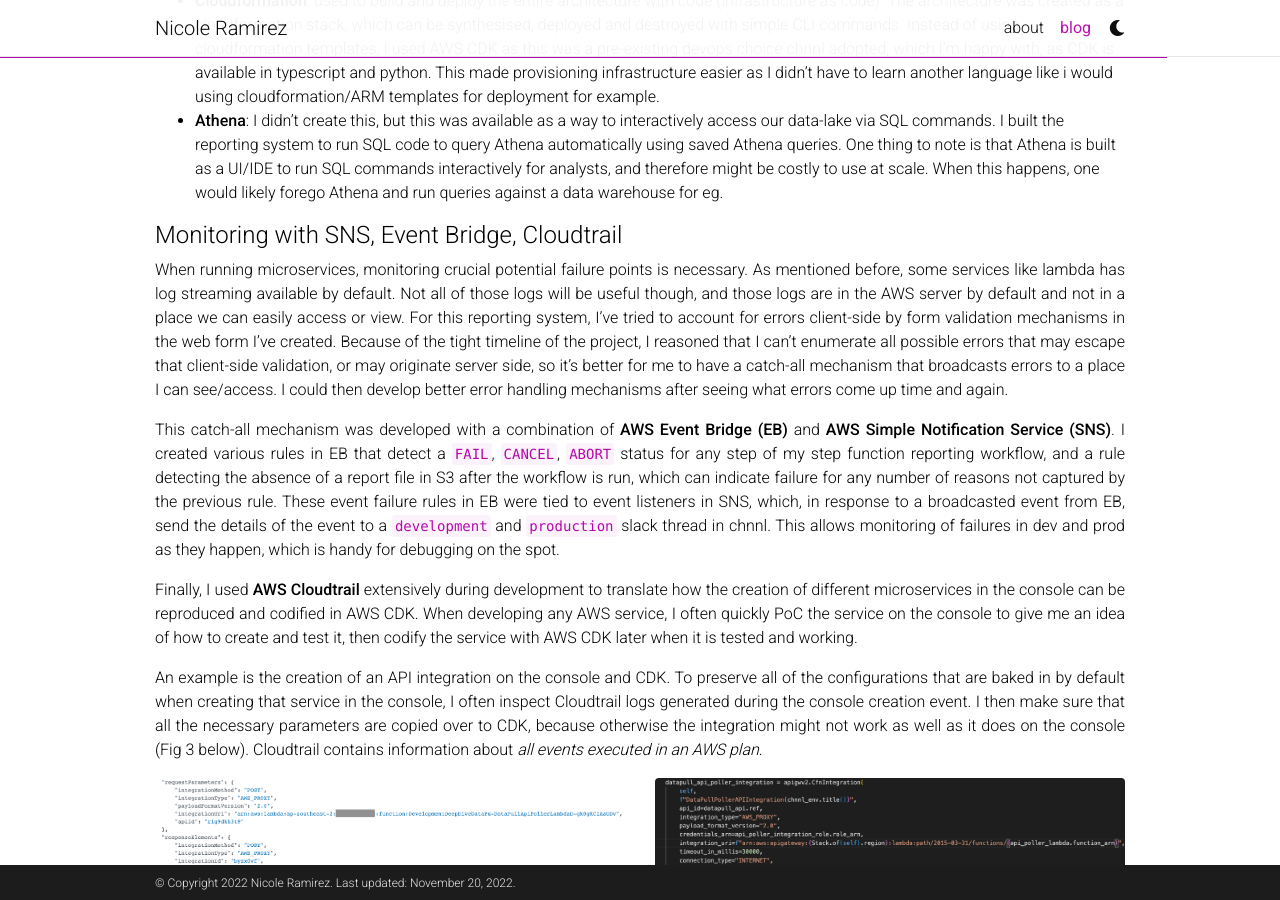
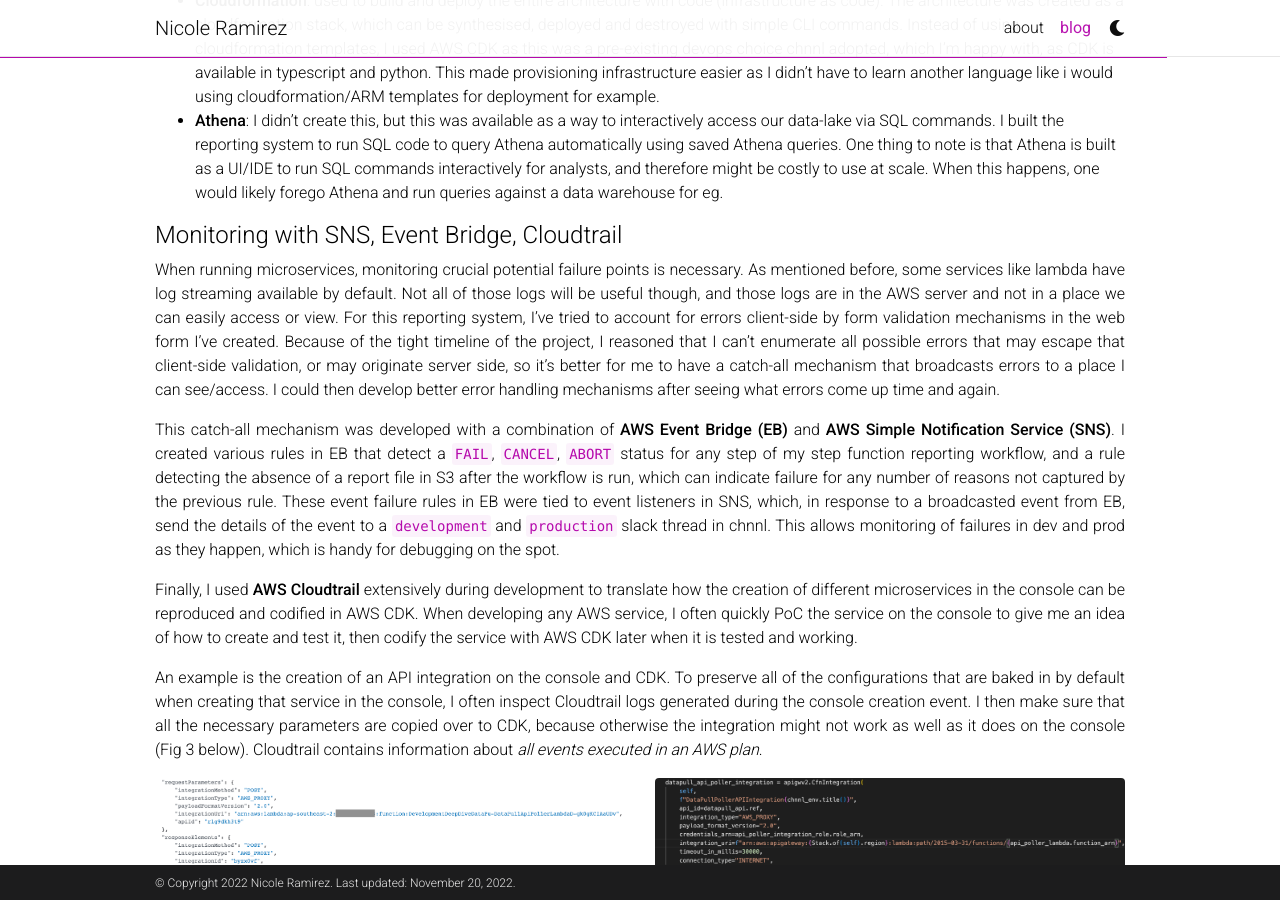
Before and after one commit to nxrmrz/nxrmrz, a Jekyll site: the page built from _posts/2022-11-01-report-automation.md, in a window 1280 px wide and 900 px high, scrolled down 4636 px. Built offline with Jekyll 4.4.1, drawn with Linux system fonts in a browser that asks for light colours; full-size pictures stand in for the smaller copies a plugin makes; comment, search, counter and statistics services are not loaded; a style sheet for code colours, icons or effects is not loaded.

Commit message:
correct grammar

```diff
--- a/_posts/2022-11-01-report-automation.md
+++ b/_posts/2022-11-01-report-automation.md
@@ -89,7 +89,7 @@
 
 #### Monitoring with SNS, Event Bridge, Cloudtrail
 
-When running microservices, monitoring crucial potential failure points is necessary. As mentioned before, some services like lambda has log streaming available by default. Not all of those logs will be useful though, and those logs are in the AWS server by default and not in a place we can easily access or view. For this reporting system, I've tried to account for errors client-side by form validation mechanisms in the web form I've created. Because of the tight timeline of the project, I reasoned that I can't enumerate all possible errors that may escape that client-side validation, or may originate server side, so it's better for me to have a catch-all mechanism that broadcasts errors to a place I can see/access. I could then develop better error handling mechanisms after seeing what errors come up time and again.
+When running microservices, monitoring crucial potential failure points is necessary. As mentioned before, some services like lambda have log streaming available by default. Not all of those logs will be useful though, and those logs are in the AWS server and not in a place we can easily access or view. For this reporting system, I've tried to account for errors client-side by form validation mechanisms in the web form I've created. Because of the tight timeline of the project, I reasoned that I can't enumerate all possible errors that may escape that client-side validation, or may originate server side, so it's better for me to have a catch-all mechanism that broadcasts errors to a place I can see/access. I could then develop better error handling mechanisms after seeing what errors come up time and again.
 
 This catch-all mechanism was developed with a combination of **AWS Event Bridge (EB)** and **AWS Simple Notification Service (SNS)**. I created various rules in EB that detect a `FAIL`, `CANCEL`, `ABORT` status for any step of my step function reporting workflow, and a rule detecting the absence of a report file in S3 after the workflow is run, which can indicate failure for any number of reasons not captured by the previous rule. These event failure rules in EB were tied to event listeners in SNS, which, in response to a broadcasted event from EB, send the details of the event to a `development` and `production` slack thread in chnnl. This allows monitoring of failures in dev and prod as they happen, which is handy for debugging on the spot.
 
```
